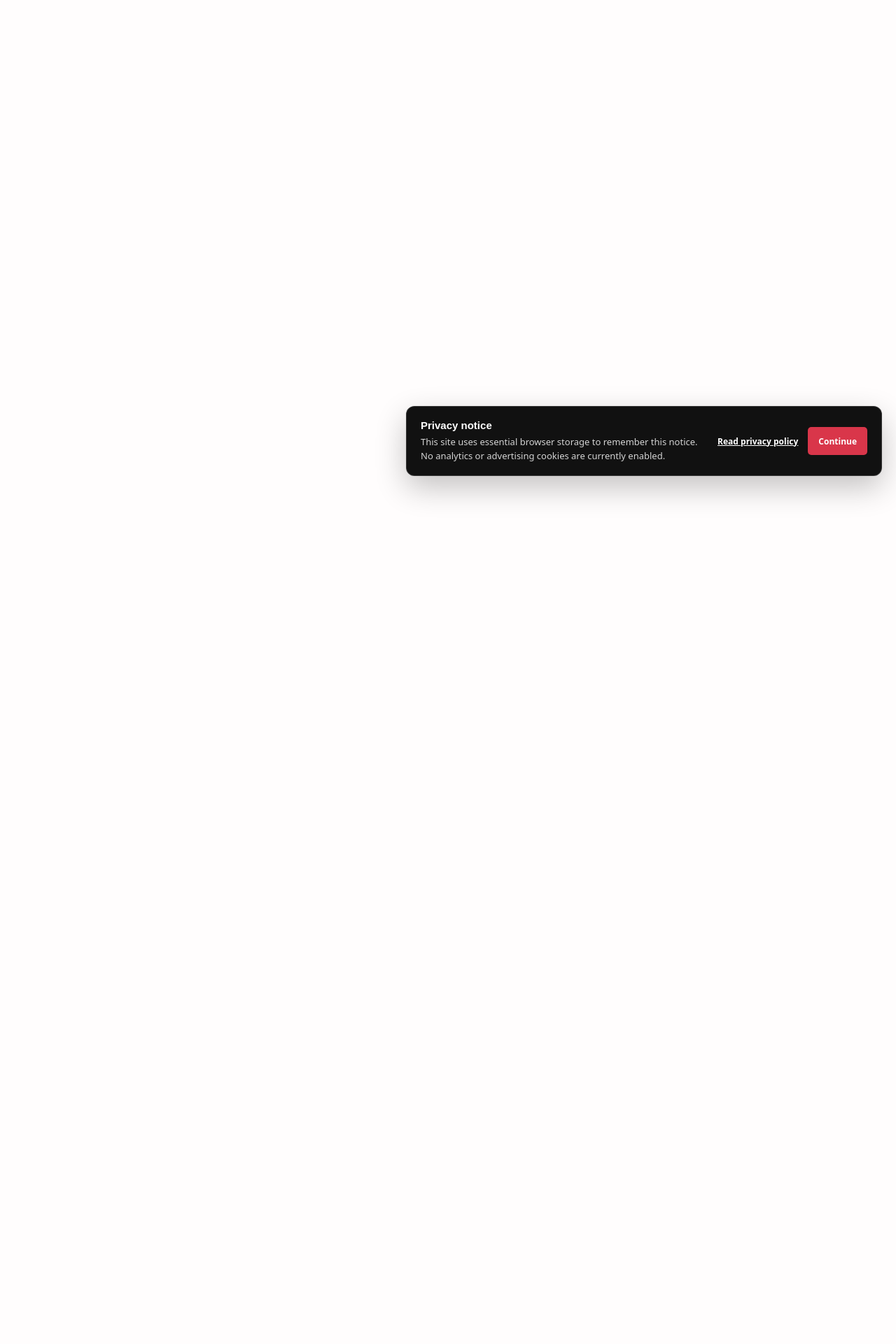
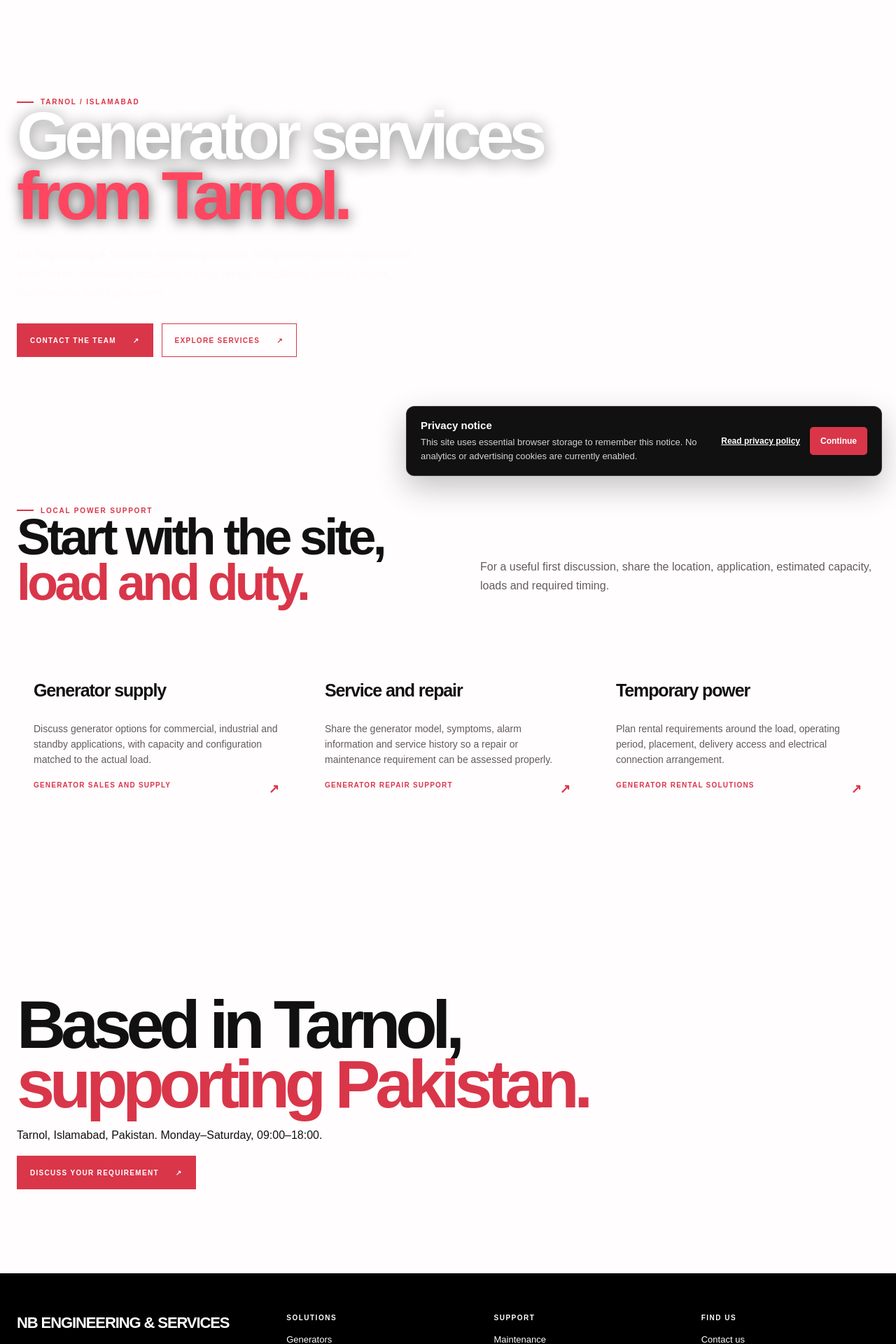
Before and after one commit to Muzamil-pwn5/nb-engineering, a React (Vite) app in the folder frontend/: page /tarnol in a window 1280 px wide. Shown: the part 100-2020 px from the top of the page at 70% size. Before the commit the page ends 800 px from the top, so only its background shows below. Built offline with nearby package versions, Linux system fonts and the light colour scheme.

Commit message:
Add Tarnol generator services landing page

```diff
--- a/frontend/src/App.jsx
+++ b/frontend/src/App.jsx
@@ -14,6 +14,7 @@ const GeneratorDetail = lazy(() => import("./pages/GeneratorDetail.jsx"));
 const Services = lazy(() => import("./pages/Services.jsx"));
 const ServiceDetail = lazy(() => import("./pages/ServiceDetail.jsx"));
 const Contact = lazy(() => import("./pages/Contact.jsx"));
+const Tarnol = lazy(() => import("./pages/Tarnol.jsx"));
 const Brand = lazy(() => import("./pages/Brand.jsx"));
 const SpareParts = lazy(() => import("./pages/SpareParts.jsx"));
 const GuideArticle = lazy(() => import("./pages/Articles.jsx"));
@@ -187,6 +188,7 @@ function App() {
             <Route path="/services" element={<Services />} />
             <Route path="/services/:slug" element={<ServiceDetail />} />
             <Route path="/contact" element={<Contact />} />
+            <Route path="/tarnol" element={<Tarnol />} />
             <Route path="/brands" element={<Brand />} />
             <Route path="/spare-parts" element={<SpareParts />} />
             <Route path="/privacy-policy" element={<PrivacyPolicy />} />
--- /dev/null
+++ b/frontend/src/pages/Tarnol.jsx
@@ -0,0 +1,58 @@
+import Navbar from "../components/Navbar.jsx";
+import Footer from "../components/Footer.jsx";
+import SEO from "../components/SEO.jsx";
+import { Link } from "react-router-dom";
+
+export default function Tarnol() {
+  return (
+    <>
+      <SEO
+        title="Generator Services in Tarnol, Islamabad | NB Engineering"
+        description="NB Engineering provides generator sales, rental, installation, repair, maintenance and spare-parts support from Tarnol, Islamabad."
+      />
+      <Navbar />
+      <main className="site-page">
+        <section className="page-hero">
+          <div className="site-shell page-hero-content">
+            <span className="eyebrow">TARNOL / ISLAMABAD</span>
+            <h1 className="display">Generator services<br /><em>from Tarnol.</em></h1>
+            <p className="lead">
+              NB Engineering &amp; Services supports generator and power-system
+              requirements from Tarnol, Islamabad, including supply, rental,
+              installation planning, repair, maintenance and spare parts.
+            </p>
+            <div className="button-row">
+              <Link className="button button-primary" to="/contact">Contact the team <span>↗</span></Link>
+              <Link className="button button-outline" to="/services">Explore services <span>↗</span></Link>
+            </div>
+          </div>
+        </section>
+        <section className="section">
+          <div className="site-shell">
+            <div className="section-heading">
+              <div>
+                <span className="eyebrow">LOCAL POWER SUPPORT</span>
+                <h2>Start with the site,<br /><span>load and duty.</span></h2>
+              </div>
+              <p className="lead">For a useful first discussion, share the location, application, estimated capacity, loads and required timing.</p>
+            </div>
+            <div className="card-grid card-grid-3">
+              <article className="service-card-modern"><h3>Generator supply</h3><p>Discuss generator options for commercial, industrial and standby applications, with capacity and configuration matched to the actual load.</p><Link className="card-link" to="/services/generator-sales">Generator sales and supply <span>↗</span></Link></article>
+              <article className="service-card-modern"><h3>Service and repair</h3><p>Share the generator model, symptoms, alarm information and service history so a repair or maintenance requirement can be assessed properly.</p><Link className="card-link" to="/services/generator-repair">Generator repair support <span>↗</span></Link></article>
+              <article className="service-card-modern"><h3>Temporary power</h3><p>Plan rental requirements around the load, operating period, placement, delivery access and electrical connection arrangement.</p><Link className="card-link" to="/services/generator-rental">Generator rental solutions <span>↗</span></Link></article>
+            </div>
+          </div>
+        </section>
+        <section className="dark-section section">
+          <div className="site-shell">
+            <span className="eyebrow">NB ENGINEERING &amp; SERVICES</span>
+            <h2 className="display">Based in Tarnol,<br /><em>supporting Pakistan.</em></h2>
+            <p className="lead">Tarnol, Islamabad, Pakistan. Monday–Saturday, 09:00–18:00.</p>
+            <Link className="button button-primary" to="/contact">Discuss your requirement <span>↗</span></Link>
+          </div>
+        </section>
+      </main>
+      <Footer />
+    </>
+  );
+}
--- a/frontend/src/seoRoutes.js
+++ b/frontend/src/seoRoutes.js
@@ -180,6 +180,10 @@ export const routeSeo = {
     title: "Contact NB Engineering | Generator Support in Pakistan",
     description: "Contact NB Engineering for generator supply, maintenance, repair, rental, spare parts and ATS/AMF panel enquiries across Pakistan.",
   },
+  "/tarnol": {
+    title: "Generator Services in Tarnol, Islamabad | NB Engineering",
+    description: "NB Engineering provides generator sales, rental, installation, repair, maintenance and spare-parts support from Tarnol, Islamabad.",
+  },
   "/spare-parts": {
     title: "Generator Spare Parts & Components in Pakistan | NB Engineering",
     description: "Explore generator spare parts and replacement components for maintenance and repairs. Share your equipment details with NB Engineering.",
```
Also changed, not shown: frontend/scripts/generate-route-metadata.mjs (+6 -1 lines).
